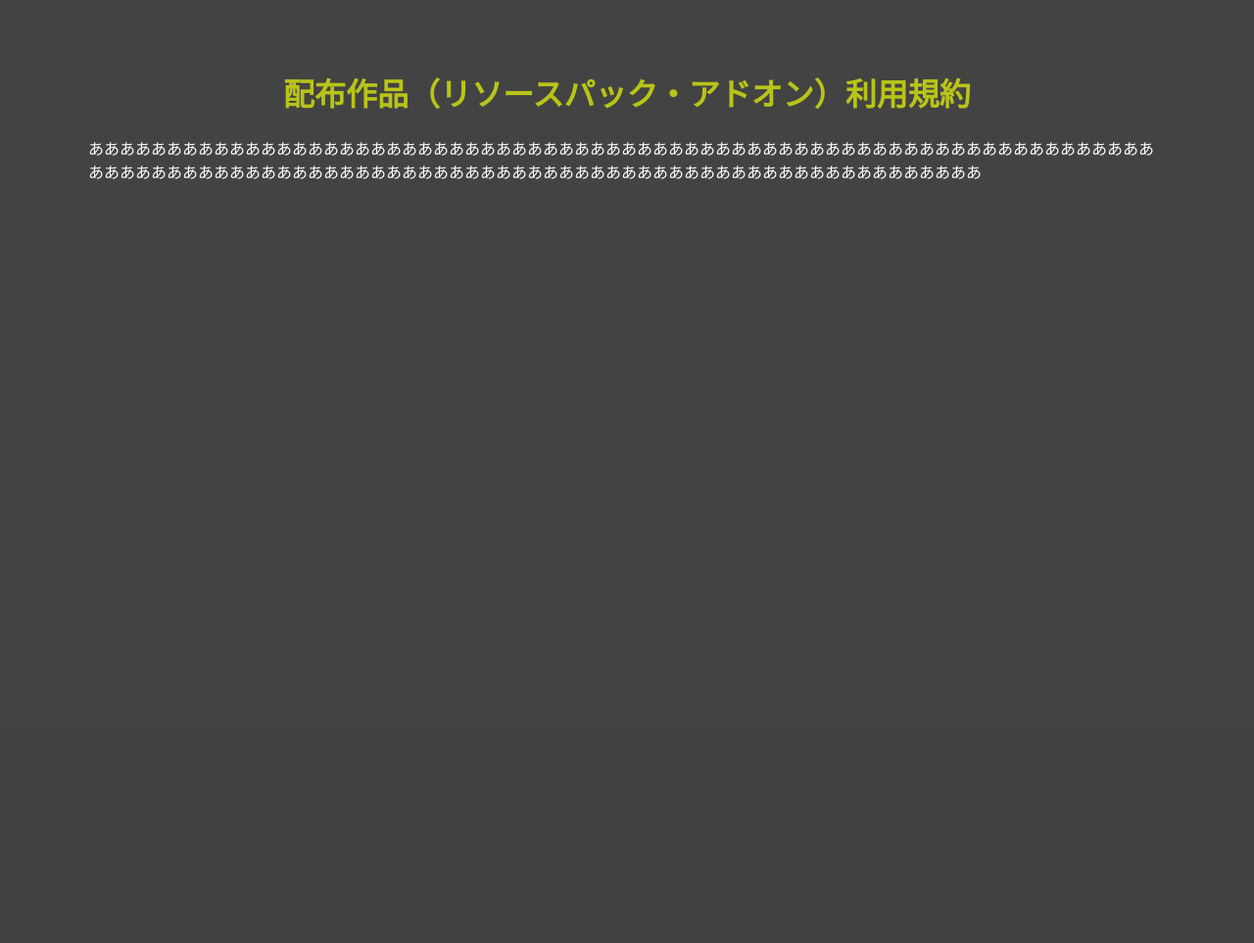
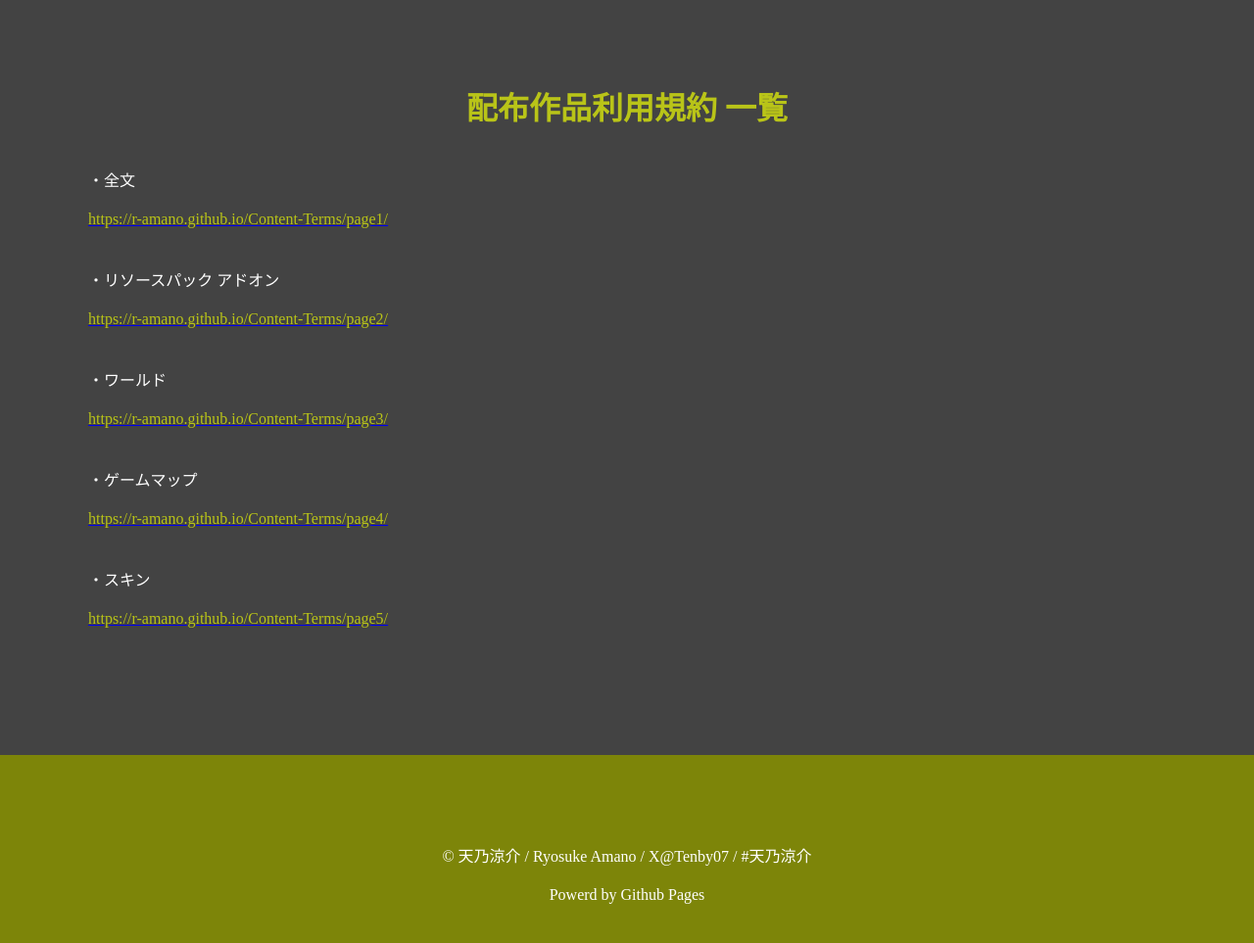
Before and after one commit to R-Amano/Content-Terms, a PHP site: page / in a window 1280 px wide. Shown: the part 56-1019 px from the top of the page at 98% size. Before the commit the page ends 239 px from the top, so only its background shows below. Run offline with PHP 8.4, Linux system fonts and the light colour scheme.

Commit message:
Add files via upload

```diff
--- a/index.html
+++ b/index.html
@@ -3,10 +3,10 @@
 <html lang="ja">
 
   <head>
-    <meta charset="UTF-8">
+    <meta charset="UTF-8" />
+    <meta name="viewport" content="width=device-width, initial-scale=1.0" />
     <link href="style.css" rel="stylesheet" />
-    <link href="https://lh4.googleusercontent.com/XzkEN3sop8ZlWAMoQVjTcUjDk0J4n9q4BHwHxcYTZfmzNDzf8PfT7jEw4zmuMWOchhKhYyk5n4bkFNtpJ3p3Jd4=w16383" rel="icon" >
-    <meta name="viewport" content="width=device-width, initial-scale=1.0">
+    <link href="https://lh4.googleusercontent.com/XzkEN3sop8ZlWAMoQVjTcUjDk0J4n9q4BHwHxcYTZfmzNDzf8PfT7jEw4zmuMWOchhKhYyk5n4bkFNtpJ3p3Jd4=w16383" rel="icon" />
     <title>天乃涼介 - 配布作品利用規約</title>
   </head>
 
@@ -15,10 +15,25 @@
 
     <div>
       <div id="body-div">
-        <h1>配布作品（リソースパック・アドオン）利用規約</h1>
-        <p>あああああああああああああああああああああああああああああああああああああああああああああああああああああああああああああああああああああああああああああああああああああああああああああああああああああああああああああああああああああああああああああ</p>
+        <h1>配布作品利用規約 一覧</h1>
+        <p id="main-p1">・全文</p>
+        <a href="page1/index.html"><p id="main-p2">https://r-amano.github.io/Content-Terms/page1/</p></a>
+
+        <p id="main-p1">・リソースパック アドオン</p>
+        <a href="page2/index.html"><p id="main-p2">https://r-amano.github.io/Content-Terms/page2/</p></a>
+
+        <p id="main-p1">・ワールド</p>
+        <a href="page3/index.html"><p id="main-p2">https://r-amano.github.io/Content-Terms/page3/</p></a>
+
+        <p id="main-p1">・ゲームマップ</p>
+        <a href="page4/index.html"><p id="main-p2">https://r-amano.github.io/Content-Terms/page4/</p></a>
+
+        <p id="main-p1">・スキン</p>
+        <a href="page5/index.html"><p id="main-p2">https://r-amano.github.io/Content-Terms/page5/</p></a>
       </div>
     </div>
+
+    <footer id="footer"></footer>
 
     <script>
       fetch('ra_layout/header.html')
@@ -29,6 +44,14 @@
         .catch((error) => {
           document.getElementById('header').innerHTML = error;
         });
+      fetch('ra_layout/footer.html')
+        .then((response) => response.text())
+        .then((data) => {
+          document.getElementById('footer').innerHTML = data;
+        })
+        .catch((error) => {
+          document.getElementById('footer').innerHTML = error;
+        });
     </script>
   </body>
 
--- /dev/null
+++ b/ra_layout/footer.html
@@ -0,0 +1,4 @@
+<footer>
+  <p id="footer-p">© 天乃涼介 / Ryosuke Amano / X@Tenby07 / #天乃涼介</p>
+  <p id="footer-p">Powerd by Github Pages</p>
+</footer>
--- a/style.css
+++ b/style.css
@@ -2,9 +2,13 @@ header {
   display: flex;
   background-color: #1d1d1d;
 }
+
+p{
+  color: white;
+}
+
 p#header-p{
   margin-left: 10px;
-  color: white;
 }
 
 h1{
@@ -12,8 +16,24 @@ h1{
   text-align: center;
 }
 
-p{
-  color: white;
+footer{
+  margin-top: 50px;
+  background-color: #7d8509;
+  padding: 10px;
+}
+
+p#footer-p{
+  text-align: center;
+  margin-top: 20px;
+  margin-bottom: 20px;
+}
+
+p#main-p1{
+  margin: 40px 0px 20px 0px;
+}
+
+p#main-p2{
+  color: #b9c418;
 }
 
 body{
@@ -28,5 +48,5 @@ img#icon-img{
 div#body-div{
   max-width: 1100px;
   margin: 0 auto;
-  padding: 50px;
+  padding: 5%;
 }
```
